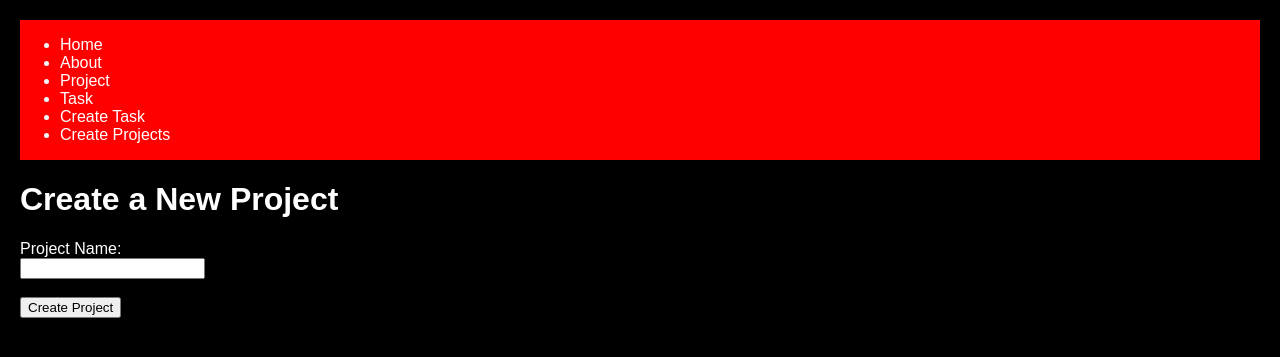
After one commit to CesarNC4/djangoprueba, a Django app: page /create_projects/ in a window 1280 px wide. The commit adds this page. Shown: the top 357 px of the page. Run offline with Django 5.2, Linux system fonts and the light colour scheme.

Commit message:
Finalizado proyecto basico para comprensión de bases

```diff
--- a/myapp/form.py
+++ b/myapp/form.py
@@ -1,5 +1,4 @@
 from select import select
-
 from myapp.models import Project
 from django import forms
 
@@ -7,5 +6,8 @@ from django import forms
 class CreateNewTask(forms.Form):
     title = forms.CharField(label="Task Title", max_length=100)
     description = forms.CharField(
-        label="Task Description", widget=forms.Textarea)
-    project = forms.ModelChoiceField(queryset=Project.objects.all())
+        label="Task Description", required=False, widget=forms.Textarea)
+
+
+class CreateNewProject(forms.Form):
+    name = forms.CharField(label="Project Name", max_length=100)
--- /dev/null
+++ b/myapp/static/styles/main.css
@@ -0,0 +1,19 @@
+body {
+    font-family: Arial, sans-serif;
+    background-color: #000000;
+    color: white;
+    margin: 0;
+    padding: 20px;
+}
+
+.navbar {
+    background-color: #ff0000;
+    color: aliceblue;
+    overflow: hidden;
+}
+
+.navbar ul li a {
+    color: white;
+    text-decoration: none;
+    display: block;
+}
--- a/myapp/templates/index.html
+++ b/myapp/templates/index.html
@@ -1,8 +1,11 @@
 {% extends 'layouts/base.html' %}
+
+{% load static %}
 
 {% block content %}
 
 <h1>Welcome to the Index Page</h1>
+<img src="{% static 'img.png' %}" alt="My Image" width="200" height="200">
 <p>This is the main page of our Django application.</p>
 <p><strong>{{ title }}</strong></p>
 
--- a/myapp/templates/layouts/base.html
+++ b/myapp/templates/layouts/base.html
@@ -1,12 +1,28 @@
-<nav>
+{% load static %}
+<!DOCTYPE html>
+<html lang="en">
+
+<head>
+    <meta charset="UTF-8">
+    <meta name="viewport" content="width=device-width, initial-scale=1.0">
+    <title>Django Project</title>
+    <link rel="stylesheet" href="{% static 'styles/main.css' %}">
+</head>
+
+<body>
+    <nav class="navbar">
         <ul>
             <li><a href="/">Home</a></li>
-        <li><a href="/about">About</a></li>
-        <li><a href="/project/1">Project</a></li>
-        <li><a href="/task/1">Task</a></li>
-        <li><a href="/create_task/">Create Task</a></li>
+            <li><a href="{% url 'about' %}">About</a></li>
+            <li><a href="{% url 'project' %}">Project</a></li>
+            <li><a href="{% url 'tasks' %}">Task</a></li>
+            <li><a href="{% url 'create_task' %}">Create Task</a></li>
+            <li><a href="{% url 'create_projects' %}">Create Projects</a></li>
         </ul>
     </nav>
 
     {% block content %}
     {% endblock %}
+</body>
+
+</html>
--- /dev/null
+++ b/myapp/templates/projects/create_projects.html
@@ -0,0 +1,12 @@
+{% extends 'layouts/base.html' %}
+
+{% block content %}
+<h1>Create a New Project</h1>
+
+<form method="post">
+    {% csrf_token %}
+    <label for="name">Project Name:</label><br>
+    <input type="text" id="name" name="name"><br><br>
+    <input type="submit" value="Create Project">
+</form>
+{% endblock %}
--- a/myapp/urls.py
+++ b/myapp/urls.py
@@ -5,10 +5,11 @@ from myapp.views import hello, about
 
 urlpatterns = [
     path('admin/', admin.site.urls),
-    path('', views.index),
-    path('about/', views.about),
-    path('hello/<str:name>/', views.hello),
-    path('project/<int:project_id>/', views.project),
-    path('task/<int:task_id>/', views.task),
+    path('', views.index, name='index'),
+    path('about/', views.about, name='about'),
+    path('hello/<str:name>/', views.hello, name='hello'),
+    path('project/', views.project, name='project'),
+    path('task/', views.task, name='tasks'),
     path('create_task/', views.create_task, name='create_task'),
+    path('create_projects/', views.create_projects, name='create_projects'),
 ]
--- a/myapp/views.py
+++ b/myapp/views.py
@@ -1,9 +1,9 @@
-from django.shortcuts import redirect, render
+from django.shortcuts import redirect, render, get_object_or_404
 from django.http import HttpResponse, JsonResponse
 
-from myapp.form import CreateNewTask
+from myapp import form
+from myapp.form import CreateNewProject, CreateNewTask
 from .models import Project, Task
-from django.shortcuts import get_object_or_404, render
 
 
 def index(request):
@@ -20,27 +20,37 @@ def about(request):
     return render(request, 'about.html', {'username': username})
 
 
-def project(request, project_id):
+def project(request):
     # projects = get_object_or_404(Project, id=project_id)
     projects = Project.objects.all()
-    return render(request, 'project.html', {'project': projects})
+    return render(request, 'projects/project.html', {'project': projects})
 
 
-def task(request, task_id):
+def task(request):
     # task = get_object_or_404(Task, id=task_id)
     tasks = Task.objects.all()
-    return render(request, 'task.html', {'task': tasks})
+    return render(request, 'tasks/task.html', {'task': tasks})
 
 
 def create_task(request):
+    # print(request.GET['title'])
+    # print(request.GET['description'])
+
     if request.method == 'GET':
-        # show interface to create a new task
-        return render(request, 'create_task.html', {'form': CreateNewTask()})
+        return render(request, 'tasks/create_task.html', {
+            'form': CreateNewTask()
+        })
     else:
-        # create a new task
         Task.objects.create(
-            title=request.POST['title'],
-            description=request.POST['description'],
-            project_id=request.POST['project']
-        )
-        return redirect('/task/1')
+            title=request.POST['title'], description=request.POST['description'], project_id=1)
+        return redirect('tasks')
+
+
+def create_projects(request):
+    if request.method == 'GET':
+        return render(request, 'projects/create_projects.html', {
+            'form': CreateNewProject()
+        })
+    else:
+        Project.objects.create(name=request.POST['name'])
+        return redirect('project')
```
Also changed, not shown: myapp/templates/create_task.html (deleted, +0 -8 lines), myapp/templates/tasks/create_task.html (added, +11 -0 lines), db.sqlite3, myapp/static/img.png (added), myapp/templates/projects/project.html (renamed from myapp/templates/project.html), myapp/templates/tasks/task.html (renamed from myapp/templates/task.html), 1 other file. Lines whose indentation alone changed are shown as unchanged.
